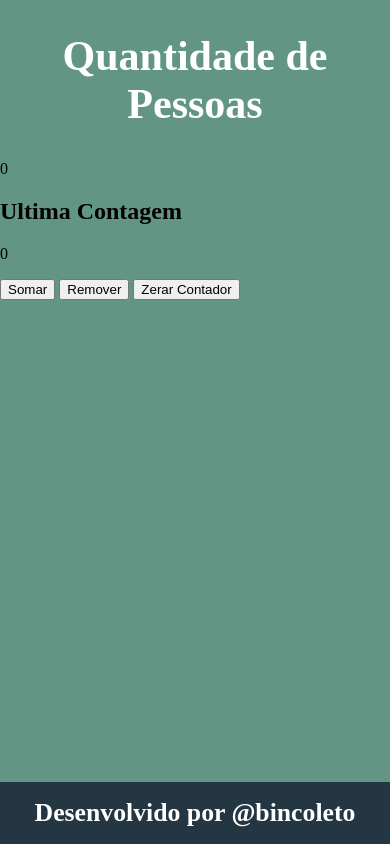
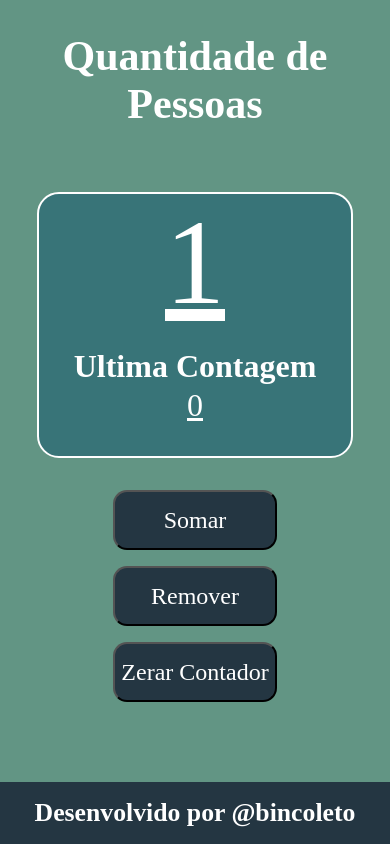
Before and after one commit to Bincoleto/Contador, a plain HTML site: page index.html in a window 390 px wide. Both pictures are taken after a click on the button "Somar". Drawn offline with Linux system fonts and the light colour scheme; a web font is replaced by a local one.

Commit message:
projeto finalizado
Foi feito os seguntes finalizações:
- JavaScript para os 3 botões ( somar, remover, zerar);
- Layout CSS, foi feito algumas alterações no body, footer e tamanho;
- Media query foi feito em apenas 2 class.

```diff
--- /dev/null
+++ b/contador.js
@@ -0,0 +1,40 @@
+/* -- Somar -- */
+
+const clickSomar = document.querySelector('#somar');
+
+function somar(){
+    const contador = document.querySelector('.numero-contador');
+    const total = Number(contador.innerText) + 1;
+    contador.innerText = total;
+}
+
+if(clickSomar){
+    clickSomar.addEventListener('click', somar);
+}
+
+/* -- Remover -- */
+
+const clickRemover = document.querySelector("#remover");
+
+function subtrair(){
+    const contador = document.querySelector('.numero-contador');
+    const totalAtual = Number(contador.innerText);
+
+    if(totalAtual > 0){
+        const total = totalAtual - 1
+        contador.innerText = total;
+    }
+}
+
+clickRemover.addEventListener('click', subtrair);
+
+/* -- Zerar Contador -- */
+
+const clickZerar = document.querySelector('#zerar');
+
+function zerarContador(){
+    const contador = document.querySelector('.numero-contador');
+    contador.innerText = 0;
+}
+
+clickZerar.addEventListener('click', zerarContador);
--- a/index.css
+++ b/index.css
@@ -4,6 +4,8 @@ body{
     margin: 0;
     padding: 0;
     background-color: #629584;
+    max-height: 100vh;
+    max-width: 100%;
 }
 
 /* -- Inicio Cabecalho -- */
@@ -18,12 +20,79 @@ h1{
 
 /* -- Fim Cabecalho -- */
 
+/* -- Inicio Contador -- */
 
+.container{
+    display: flex;
+    flex-direction: column;
+    align-items: center;
+}
+
+.resultado-contador{
+    display: flex;
+    justify-content: center;
+    align-items: center;
+    border: 2px solid white;
+    background-color: #387478;
+    border-radius: 22px;
+    font-family: "Strait", serif;
+    width: 40%;
+    text-align: center;
+    margin-top: 2rem;
+}
+
+.numero-contador{
+    margin: 0;
+    font-size: 180px;
+    color: #fff;
+    text-decoration: underline;
+}
+
+.resultado-anterior{
+    /* display: flex;
+    flex-direction: column;
+    align-items: center; */
+    color: #fff;
+    margin-top: 1rem;
+}
+
+.resultado-anterior h2{
+    margin: 0;
+    font-size: 32px;
+}
+
+.resultado-anterior p{
+    margin-top: 2px;
+    text-decoration: underline;
+    font-size: 2rem;
+}
+
+/* -- Fim Contador -- */
 
 /* -- Inicio Botoes -- */
 
+.botoes{
+    display: flex;
+    border-radius: 22px;
+    flex-direction: column;
+    align-items: center;
+    gap: 1rem;
+    margin: 2rem;
+}
 
+.botoes-item{
+    font-family: "Strait", serif;
+    font-size: 24px;
+    background-color: #243642;
+    color: #fff;
+    width: 100%;
+    height: 60px;
+    border-radius: 14px;
+}
 
+.botoes-item:hover{
+    background-color: #243642d0;
+}
 
 /* -- Termino Botoes -- */
 
@@ -46,3 +115,16 @@ footer h3{
 }
 
 /* -- Termino Footer -- */
+
+@media  (max-width: 1000px) {
+
+
+    .resultado-contador{
+        width: 80%;
+    }
+
+    .numero-contador{
+        font-size: 120px;
+    }
+
+}
--- a/index.html
+++ b/index.html
@@ -9,31 +9,34 @@
 <body>
 
     <div class="container">
+
         <h1>Quantidade de Pessoas</h1>
 
         <div class="resultado-contador">
-            <p>0</p>
+            <div class="resultado-box">
+                <p class="numero-contador">0</p>
 
-            <h2>Ultima Contagem</h3>
-
-            <p>0</p>
+                <div class="resultado-anterior">
+                    <h2>Ultima Contagem</h3>
+                    <p>0</p>
+                </div>
+            </div>
         </div>
 
         <div class="botoes">
-            <button>Somar</button>
+            <button class="botoes-item" id="somar">Somar</button>
 
-            <button>Remover</button>
+            <button class="botoes-item" id="remover">Remover</button>
 
-            <button>Zerar Contador</button>
+            <button class="botoes-item" id="zerar">Zerar Contador</button>
         </div>
-
-
-
-        <footer>
-            <h3>Desenvolvido por @bincoleto</h2>
-        </footer>
 
     </div>
 
+    <footer>
+        <h3>Desenvolvido por @bincoleto</h2>
+    </footer>
+
+    <script src="contador.js"></script>
 </body>
 </html>
```
